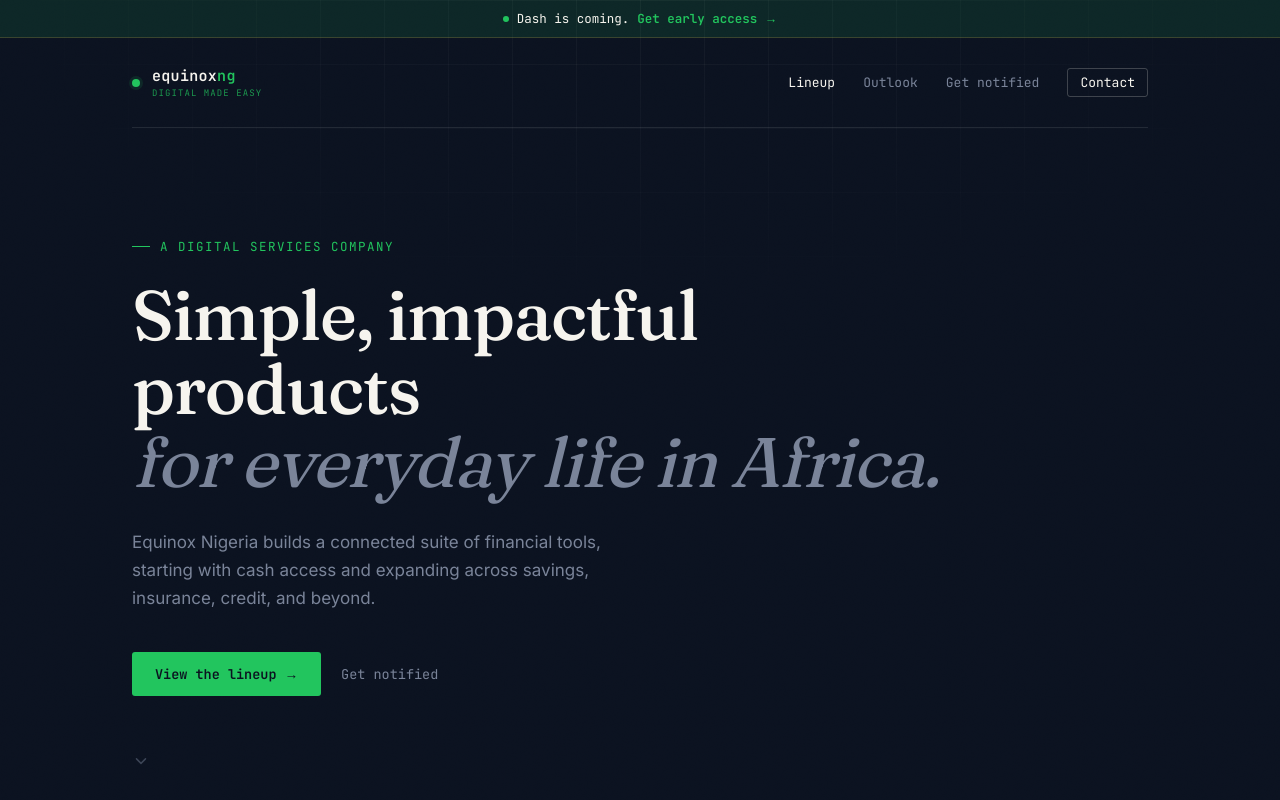
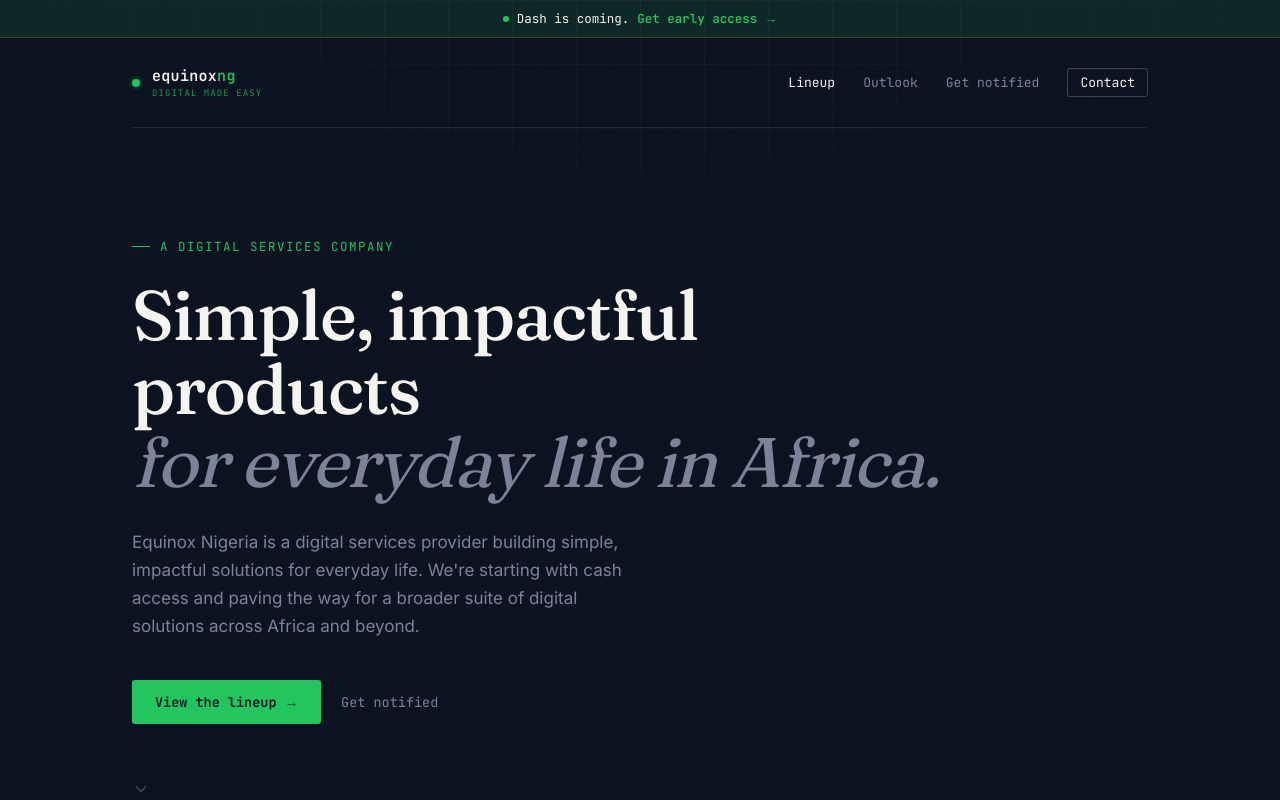
Before and after one commit to equinoxng/equinoxng-client, a Next.js app: page / in a window 1280 px wide. Shown: the top 800 px of the page. Built offline with nearby package versions, Linux system fonts and the light colour scheme; no server answers.

Commit message:
modify desc

```diff
--- a/src/app/page.js
+++ b/src/app/page.js
@@ -221,8 +221,7 @@
             <em>for everyday life in Africa.</em>
           </h1>
           <p className={styles.heroSub}>
-            Equinox Nigeria builds a connected suite of financial tools, starting with cash access
-            and expanding across savings, insurance, credit, and beyond.
+            Equinox Nigeria is a digital services provider building simple, impactful solutions for everyday life. We're starting with cash access and paving the way for a broader suite of digital solutions across Africa and beyond.
           </p>
           <div className={styles.heroActions}>
             <a href="#lineup" className={`${styles.btn} ${styles.btnPrimary}`}>View the lineup →</a>
```
Also changed, not shown: .claude/launch.json.
